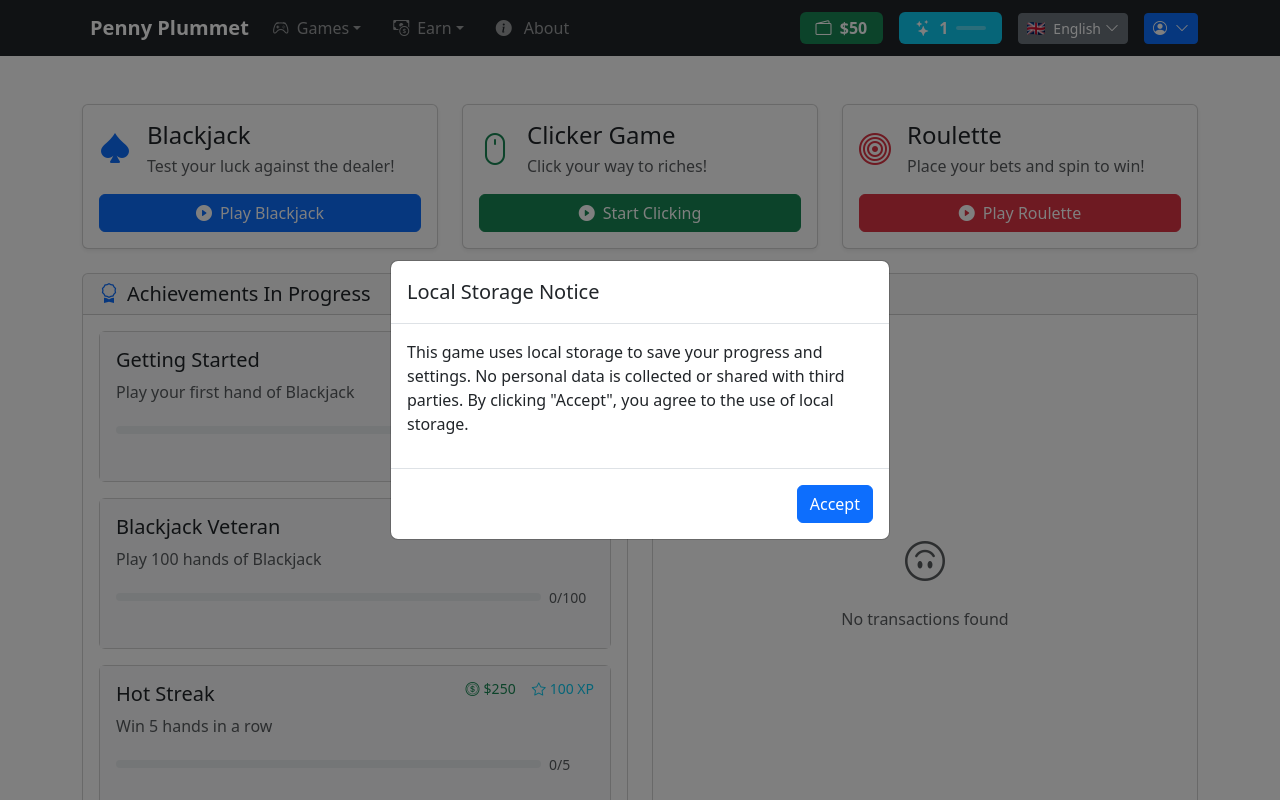
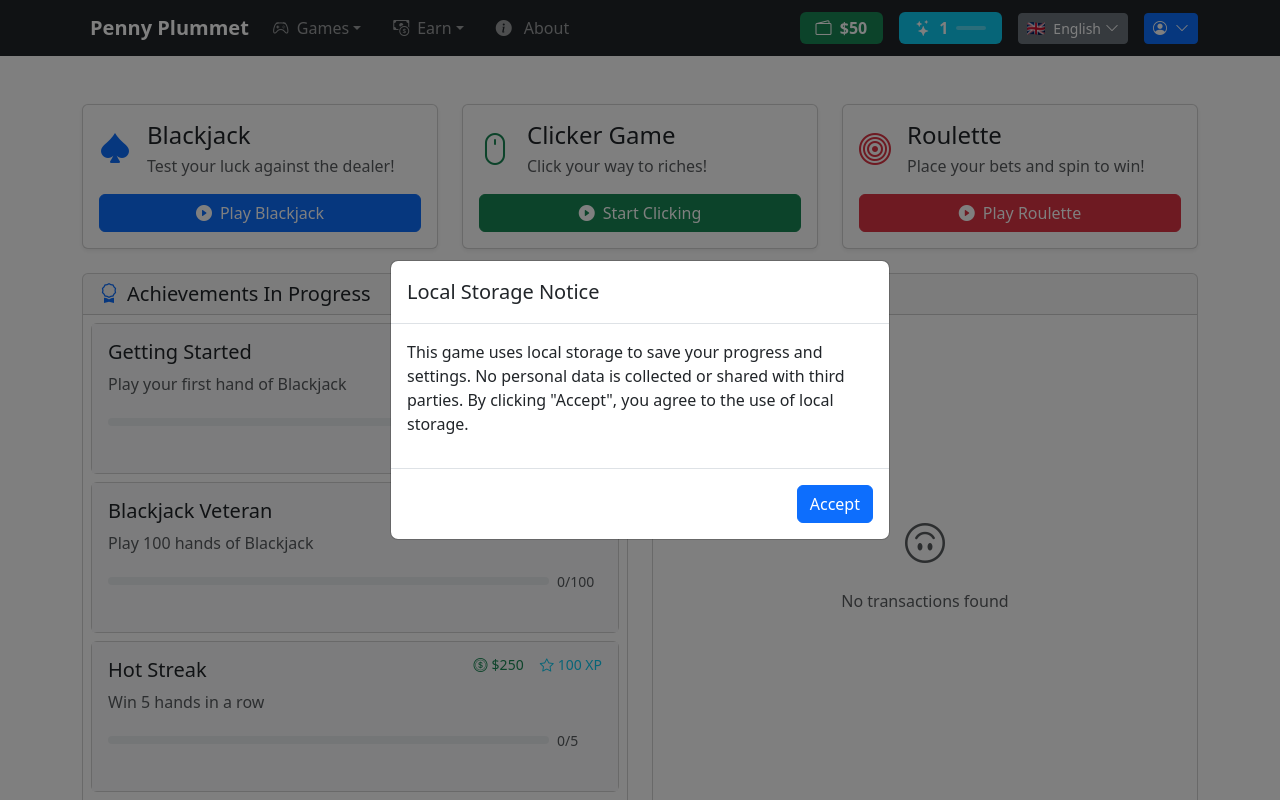
Before and after one commit to benceb2/penny-plummet, a Vue app: page / in a window 1280 px wide. Shown: the top 800 px of the page. Built offline with nearby package versions, Linux system fonts and the light colour scheme.

Commit message:
tweak home page achievement/transaction lists layout

```diff
--- a/src/views/home/HomeView.vue
+++ b/src/views/home/HomeView.vue
@@ -99,13 +99,13 @@ const recentTransactions = computed(() => {
               {{ t('home.achievements.title') }}
             </h5>
           </div>
-          <div class="card-body">
+          <div class="card-body p-2">
             <div class="achievements-list">
               <AchievementCard
                 v-for="achievement in nearestAchievements"
                 :key="achievement.id"
                 :achievement="achievement"
-                class="mb-3" />
+                class="mb-2" />
             </div>
           </div>
           <div class="card-footer bg-transparent">
@@ -129,7 +129,7 @@ const recentTransactions = computed(() => {
               {{ t('home.transactions.title') }}
             </h5>
           </div>
-          <div class="card-body p-0">
+          <div class="card-body p-0 mt-1">
             <div v-if="recentTransactions.length > 0">
               <TransactionItem
                 v-for="transaction in recentTransactions"
```
